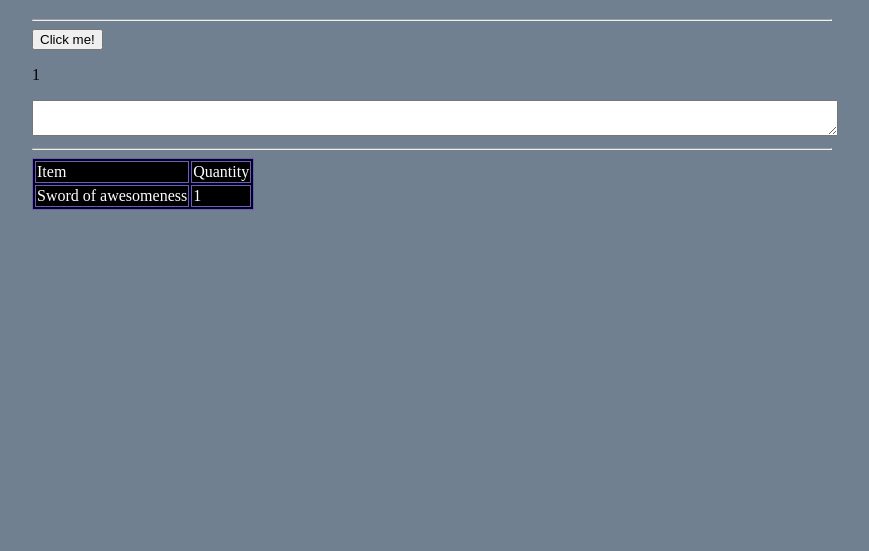
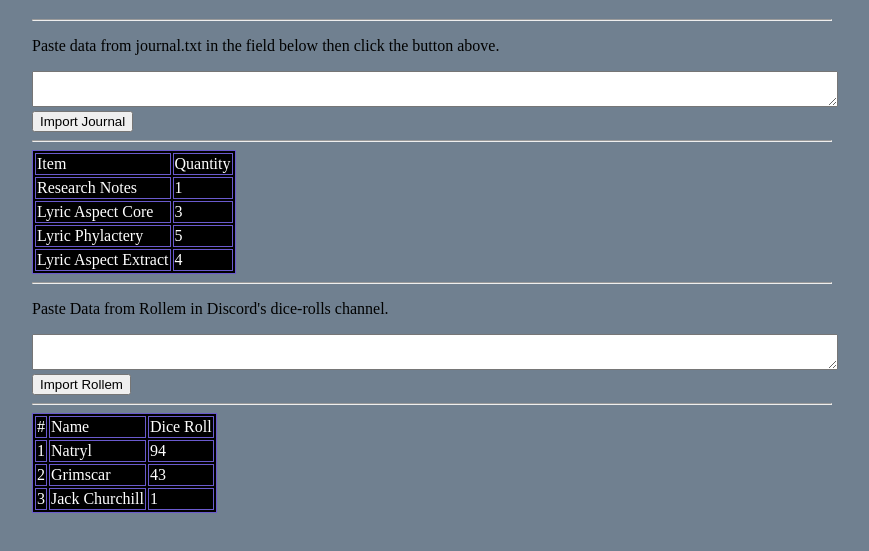
Before and after one commit to grimscar/Beard-Brothers-Loot-Distribution-Tool, a plain HTML site: page index.html in a window 1280 px wide. Shown: the part 61-612 px from the top of the page, without its empty margins (208-1077 px from the left). Drawn offline with Linux system fonts and the light colour scheme.

Commit message:
Update index.html
Completed the 'basic' layout for the application.

```diff
--- a/index.html
+++ b/index.html
@@ -8,11 +8,9 @@
     <body>
         <h1>Offical Super Pre Alpha Beard Brothers Loot Distro Tool</h1>
         <hr>
-        <button id="nButton">Click me!</button>
-        <p id="num">1</p>
-
-
+        <p id="num">Paste data from journal.txt in the field below then click the button above.</p>
         <textarea id="input-field"></textarea>
+        <button id="nButton">Import Journal</button>
         <hr>
         <table>
             <tr>
@@ -20,7 +18,46 @@
                 <td>Quantity</td>
             </tr>
             <tr>
-                <td>Sword of awesomeness</td>
+                <td>Research Notes</td>
+                <td>1</td>
+            </tr>
+            <tr>
+                <td>Lyric Aspect Core</td>
+                <td>3</td>
+            </tr>
+            <tr>
+                <td>Lyric Phylactery</td>
+                <td>5</td>
+            </tr>
+            <tr>
+                <td>Lyric Aspect Extract</td>
+                <td>4</td>
+            </tr>
+        </table>
+        <hr>
+        <p id="num">Paste Data from Rollem in Discord's dice-rolls channel. </p>
+        <textarea id="input-field"></textarea>
+        <button id="nButton">Import Rollem</button>
+        <hr>
+        <table>
+            <tr>
+                <td>#</td>
+                <td>Name</td>
+                <td>Dice Roll</td>
+            </tr>
+            <tr>
+                <td>1</td>
+                <td>Natryl</td>
+                <td>94</td>
+            </tr>
+            <tr>
+                <td>2</td>
+                <td>Grimscar</td>
+                <td>43</td>
+            </tr>
+            <tr>
+                <td>3</td>
+                <td>Jack Churchill</td>
                 <td>1</td>
             </tr>
         </table>
```
